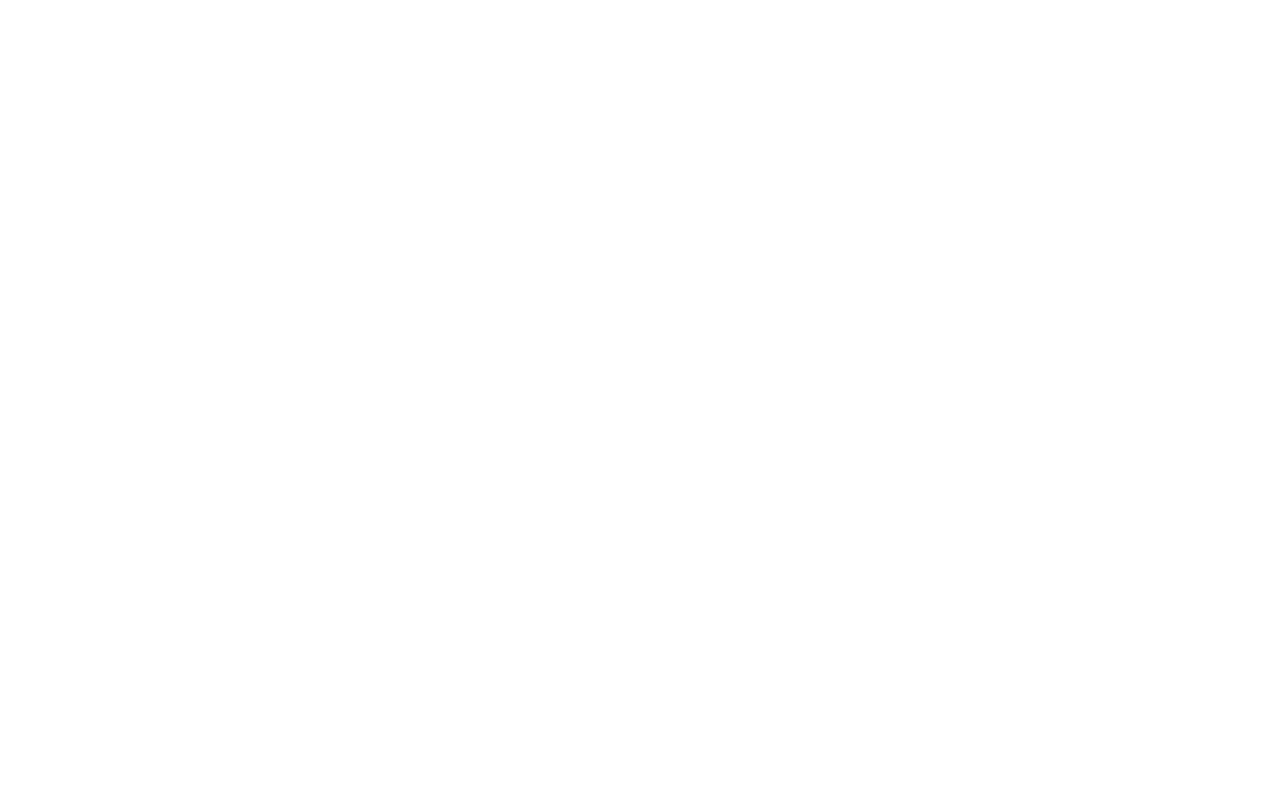
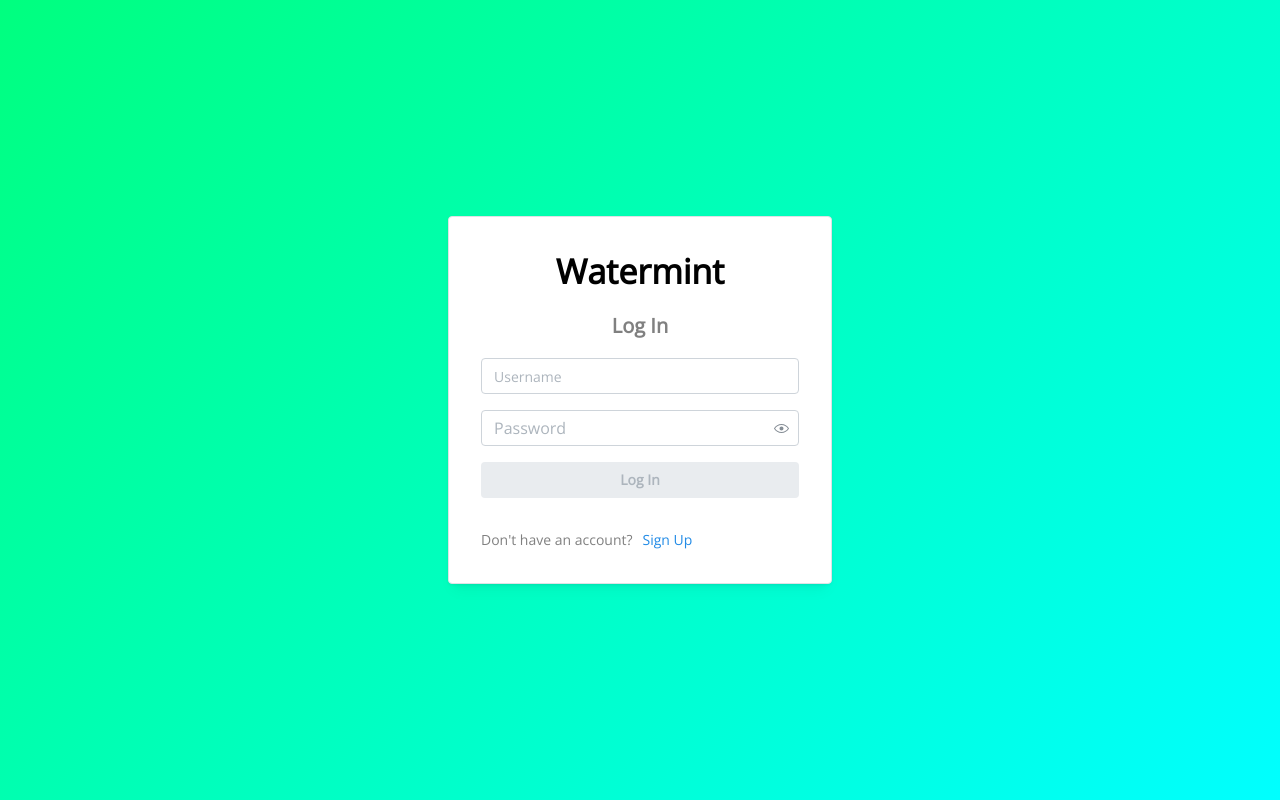
Before and after one commit to Stellar-Nucleosynthesis/watermint, a React (Vite) app in the folder frontend/: page /login in a window 1280 px wide. Before the commit this address had no page. Built offline with nearby package versions, Linux system fonts and the light colour scheme.

Commit message:
feat(ui): add log in page to frontend

```diff
--- a/frontend/src/app/AppRoutes.tsx
+++ b/frontend/src/app/AppRoutes.tsx
@@ -1,6 +1,7 @@
 import { Route, Routes } from 'react-router-dom';
 import MainPage from '../pages/MainPage.tsx';
 import SignUpPage from '../pages/SignUpPage.tsx';
+import LogInPage from '../pages/LogInPage.tsx';
 
 function AppRoutes(){
     return (
@@ -8,6 +9,7 @@
             <Route path="/" element={<MainPage/>}/>
 
             <Route path="/signup" element={<SignUpPage/>}/>
+            <Route path="/login" element={<LogInPage/>}/>
         </Routes>
     )
 }
--- /dev/null
+++ b/frontend/src/components/LogInPanel.tsx
@@ -0,0 +1,131 @@
+import { Button, Paper, PasswordInput, Text, TextInput, Title, Stack, Group, Anchor } from "@mantine/core";
+import { IconCheck } from '@tabler/icons-react';
+import { useState } from "react";
+import { useNavigate } from "react-router-dom";
+import { notifications } from '@mantine/notifications';
+import type { AuthRequestDto, AuthResponseDto } from "../models/AuthDto";
+import { logIn } from "../services/authService";
+import { useAuthStore } from "../stores/authStore";
+
+type SignUpPanelProps = {
+    w: string;
+};
+
+function LogInPanel({ w }: SignUpPanelProps) {
+    const navigate = useNavigate();
+    const { setToken } = useAuthStore();
+    const [username, setUsername] = useState<string>("");
+    const [password, setPassword] = useState<string>("");
+
+    const [usernameError, setUsernameError] = useState<string | null>(null);
+    const [passwordError, setPasswordError] = useState<string | null>(null);
+
+    const [error, setError] = useState<Error | null>(null);
+    const [loading, setLoading] = useState<boolean>(false);
+
+    const checkIcon = <IconCheck size={20} />;
+
+    const onUsernameChange = (e: React.ChangeEvent<HTMLInputElement>) => {
+        const val = e.currentTarget.value;
+        setUsername(val);
+        setUsernameError(validateUsername(val));
+    };
+
+    const onPasswordChange = (e: React.ChangeEvent<HTMLInputElement>) => {
+        const val = e.currentTarget.value;
+        setPassword(val);
+        setPasswordError(validatePassword(val));
+    };
+
+    const inputIsValid =
+        !usernameError &&
+        !passwordError &&
+        username &&
+        password;
+
+    const handleSubmit = async () => {
+        setError(null);
+        setLoading(true);
+        try {
+            const request: AuthRequestDto = {
+                username, password
+            };
+            const response: AuthResponseDto = await logIn(request);
+            setToken(response.token);
+            notifications.show({
+                title: 'Success!',
+                message: 'You have logged in.',
+                color: 'green',
+                autoClose: 2000,
+                icon: checkIcon,
+                withCloseButton: false
+            });
+            navigate("/chats");
+        } catch (e: unknown) {
+            if (e instanceof Error) {
+                setError(e);
+            } else {
+                setError(new Error("An unknown error occurred"));
+            }
+        } finally {
+            setLoading(false);
+        }
+    };
+
+    return (
+        <Paper
+            shadow="sm"
+            withBorder
+            p="xl"
+            style={{ width: w, maxWidth: 400, minWidth: 280 }}
+        >
+            <Stack>
+                <Title order={1} ta="center">Watermint</Title>
+                <Text size="xl" fw={1000} ta="center" c="grey">
+                    Log In
+                </Text>
+                <TextInput
+                    placeholder="Username"
+                    value={username}
+                    onChange={onUsernameChange}
+                    error={usernameError}
+                />
+                <PasswordInput
+                    placeholder="Password"
+                    value={password}
+                    onChange={onPasswordChange}
+                    error={passwordError}
+                />
+                <Button
+                    fullWidth
+                    disabled={!inputIsValid}
+                    loading={loading}
+                    onClick={handleSubmit}>
+                    Log In
+                </Button>
+                <Text size="sm" fw={500} c="red">
+                    {error?.message}
+                </Text>
+                <Group gap="xs">
+                    <Text size="sm" c="grey">Don't have an account?</Text>
+                    <Anchor size="sm" href="/signup" target="_self" underline="hover">
+                        Sign Up
+                    </Anchor>
+                </Group>
+            </Stack>
+        </Paper>
+    );
+}
+
+export default LogInPanel;
+
+const validateUsername = (value: string) => {
+    if (!value) return "Username is required";
+    if (value.length > 24) return "Username must be at most 24 characters";
+    return null;
+};
+
+const validatePassword = (value: string) => {
+    if (!value) return "Password is required";
+    return null;
+};
--- a/frontend/src/components/SignUpPanel.tsx
+++ b/frontend/src/components/SignUpPanel.tsx
@@ -2,7 +2,7 @@
 import { IconAt, IconCheck } from '@tabler/icons-react';
 import { useState } from "react";
 import type { UserAccountRequestDto } from "../models/UserAccount";
-import { createUserAccount } from "../services/UserAccountService";
+import { createUserAccount } from "../services/userAccountService";
 import { useNavigate } from "react-router-dom";
 import { notifications } from '@mantine/notifications';
 
--- /dev/null
+++ b/frontend/src/models/AuthDto.ts
@@ -0,0 +1,8 @@
+export interface AuthRequestDto{
+    username: string,
+    password: string
+};
+
+export interface AuthResponseDto{
+    token: string
+};
--- a/frontend/src/models/UserAccount.ts
+++ b/frontend/src/models/UserAccount.ts
@@ -8,7 +8,7 @@
     name: string;
     birthDate?: string;
     profilePicture?: Uint8Array;
-}
+};
 
 export interface UserAccountRequestDto {
     email: string;
@@ -17,4 +17,4 @@
     name: string;
     birthDate?: string;
     profilePicture?: Uint8Array;
-}
+};
--- /dev/null
+++ b/frontend/src/pages/LogInPage.tsx
@@ -0,0 +1,12 @@
+import GradientBackground from "../components/GradientBackground";
+import LogInPanel from "../components/LogInPanel";
+
+function LogInPage() {
+    return (
+        <GradientBackground>
+            <LogInPanel w="30vw" />
+        </GradientBackground>
+    );
+}
+
+export default LogInPage;
--- /dev/null
+++ b/frontend/src/services/authService.ts
@@ -0,0 +1,10 @@
+
+import type { AuthRequestDto, AuthResponseDto } from "../models/AuthDto";
+import api from "./api";
+
+export const logIn = async (
+    request: AuthRequestDto
+): Promise<AuthResponseDto> => {
+    const response = await api.post<AuthResponseDto>("/auth/login", request);
+    return response.data;
+};
```
Also changed, not shown: 1 other file (tests, documents, lock files or other folders).
